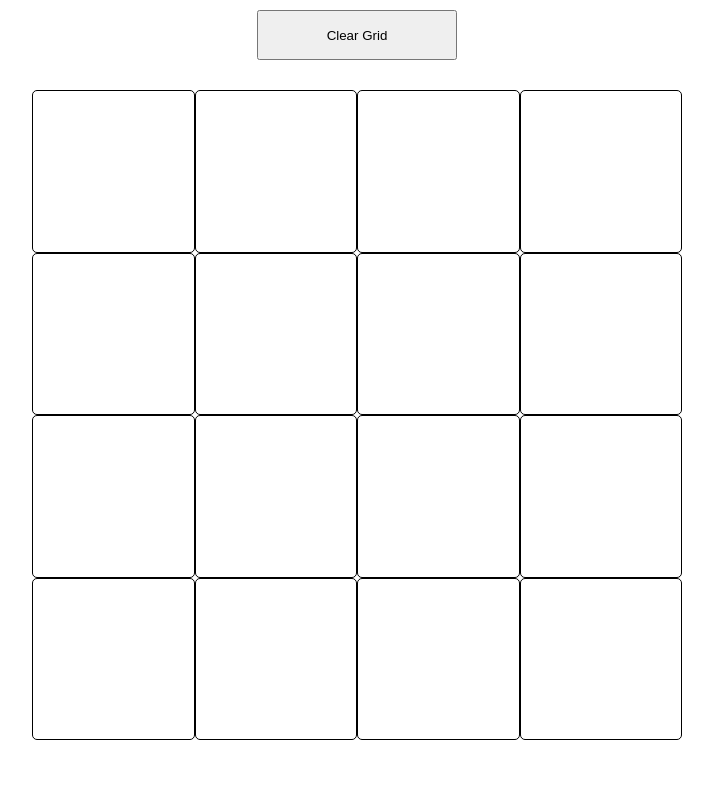
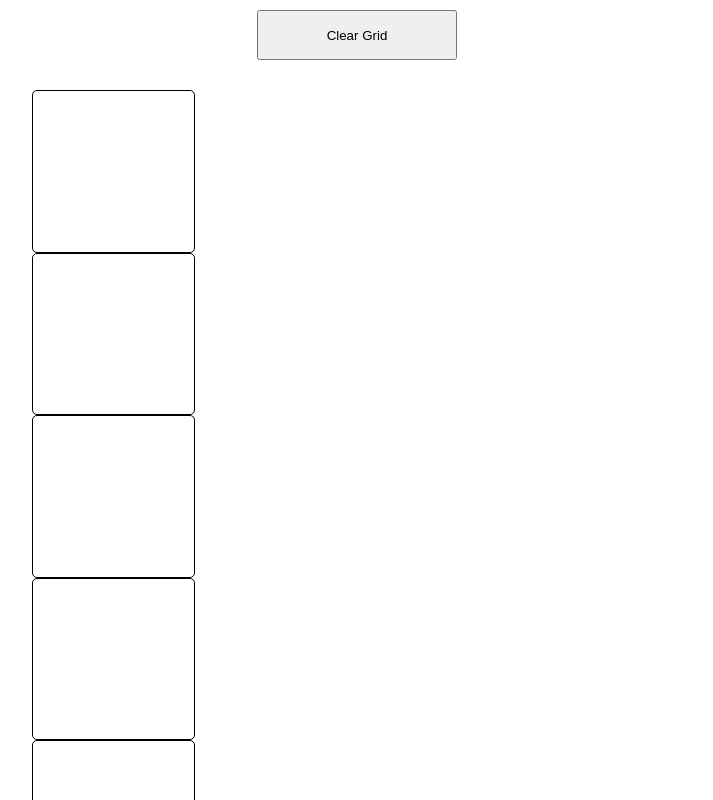
Before and after one commit to jlthompso/etch-a-sketch, a plain HTML site: page index.html in a window 1280 px wide. Shown: the top 800 px of the page, without its empty margins (283-996 px from the left). Drawn offline with Linux system fonts and the light colour scheme.

Commit message:
Switched to grid layout

```diff
--- a/scripts/main.js
+++ b/scripts/main.js
@@ -25,16 +25,12 @@ function createGrid(gridSize) {
     let numCells = Math.pow(gridSize, 2);
     let cumSpace = (gridSize - 1) * cellSpacing;
     let cellDim = containerWidth / gridSize - cellSpacing;
-    if (cellDim < cumSpace) {
-        console.log("cumSpace = " + cumSpace);
-        console.log("cellDim = " + cellDim);
-        console.log (cumSpace / cellDim);
-    }
     for (let i = 0; i < numCells; i++) {
         var div = document.createElement('div');
         div.className = "cell";
         div.style.width = cellDim + "px";
         div.style.height = cellDim + "px";
+        div.style.flex = `1 1 ${containerWidth / gridSize}px`;
         container.appendChild(div);
         div.addEventListener('mouseenter', function() {
             this.style.backgroundColor = 'blue';
--- a/styles/style.css
+++ b/styles/style.css
@@ -1,5 +1,5 @@
 #container {
-    display: flex;
+    display: grid;
     flex-wrap: wrap;
     position: relative;
     margin: 30px auto 0;
```
